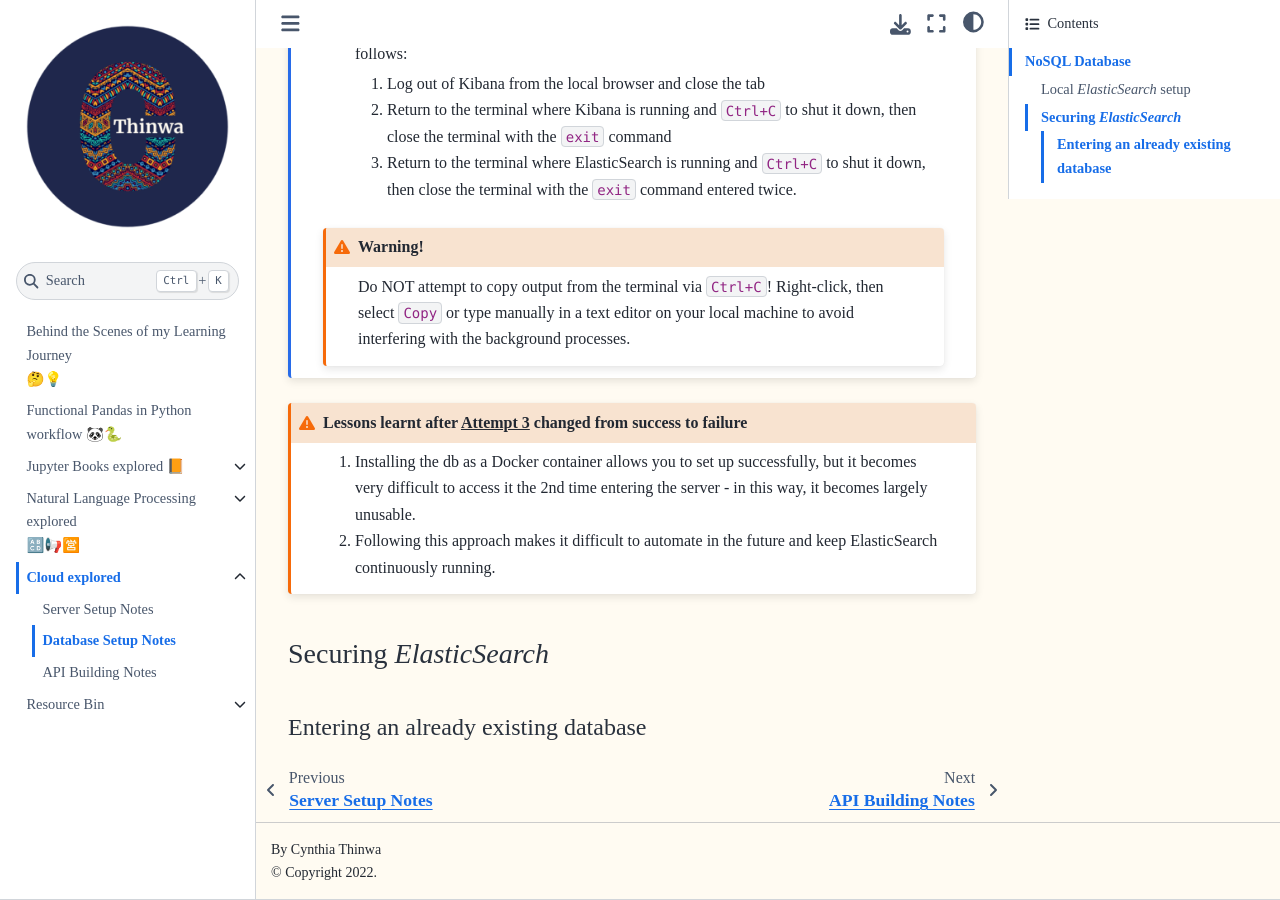
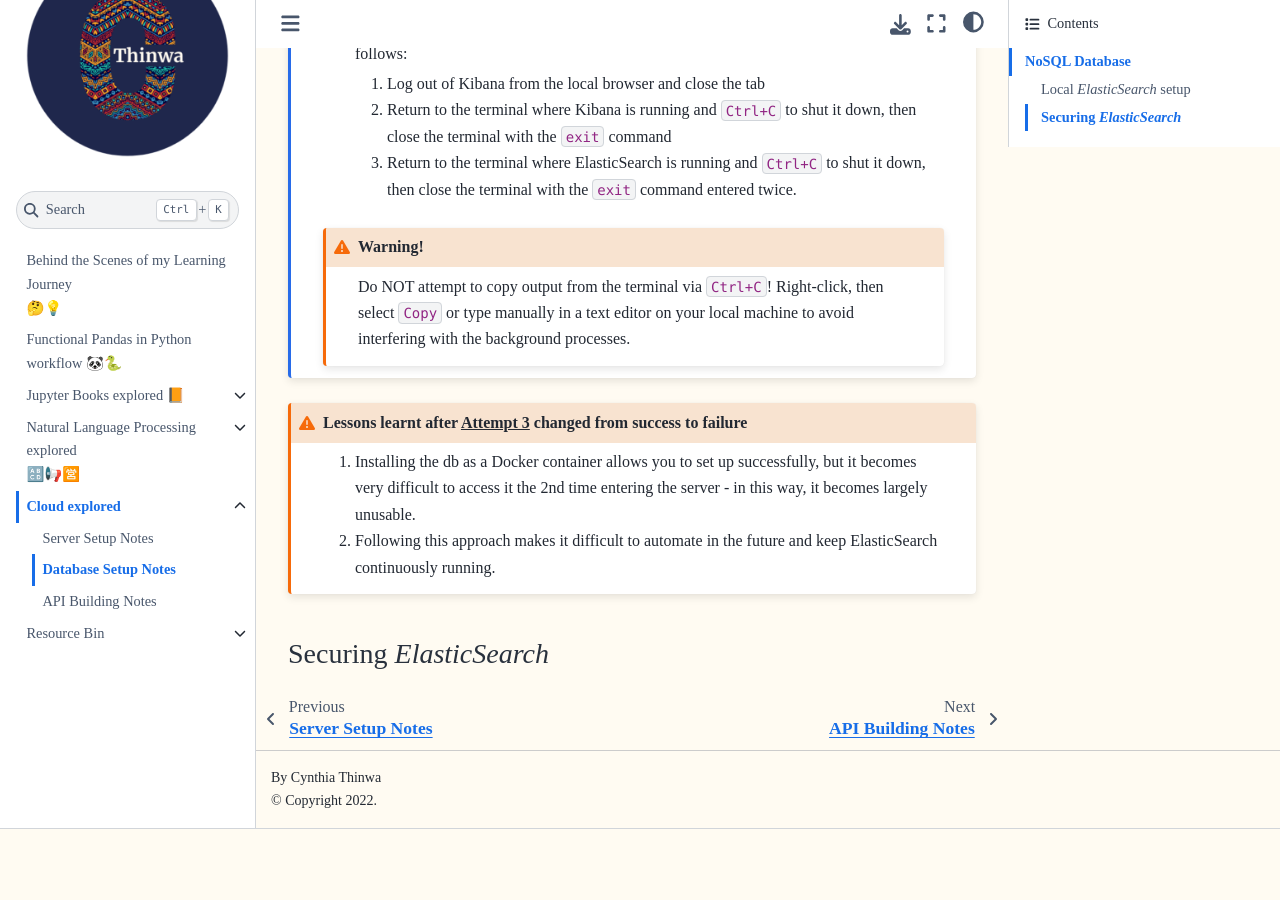
Before and after one commit to CeeThinwa/BTS-Continuous-Learning, a Jupyter Book: the page built from book/6/database_setup.md, in a window 1280 px wide and 900 px high, scrolled down 30588 px. Built offline with Jupyter Book 1.0.4 settings and Sphinx 7.4.7 and the Sphinx Book theme 1.1.4, drawn with Linux system fonts in a browser that asks for light colours; after the commit the page ends 31417 px from its top, so only the background shows below that.

Commit message:
Update database_setup.md

```diff
--- a/book/6/database_setup.md
+++ b/book/6/database_setup.md
@@ -479,8 +479,4 @@
 :::
 
 
-
-
 ### Securing *ElasticSearch*
-
-#### Entering an already existing database
```
